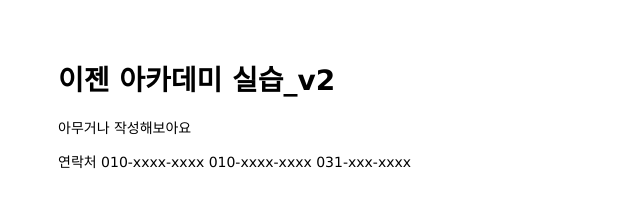
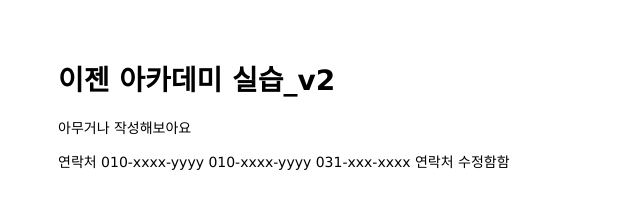
Before and after one commit to blue-ade/mastering-git-github, a website: page public/index.html in a window 1280 px wide. Shown: the whole page, without its empty margins (0-640 px from the left). Drawn offline with Linux system fonts and the light colour scheme.

Commit message:
연락처수정 했습니다

```diff
--- a/public/index.html
+++ b/public/index.html
@@ -11,9 +11,10 @@
 </body>
 <footer>
   <p> 연락처
-    010-xxxx-xxxx
-    010-xxxx-xxxx
+    010-xxxx-yyyy
+    010-xxxx-yyyy
     031-xxx-xxxx
+    연락처 수정함함
   </p>
 </footer>
 
```
